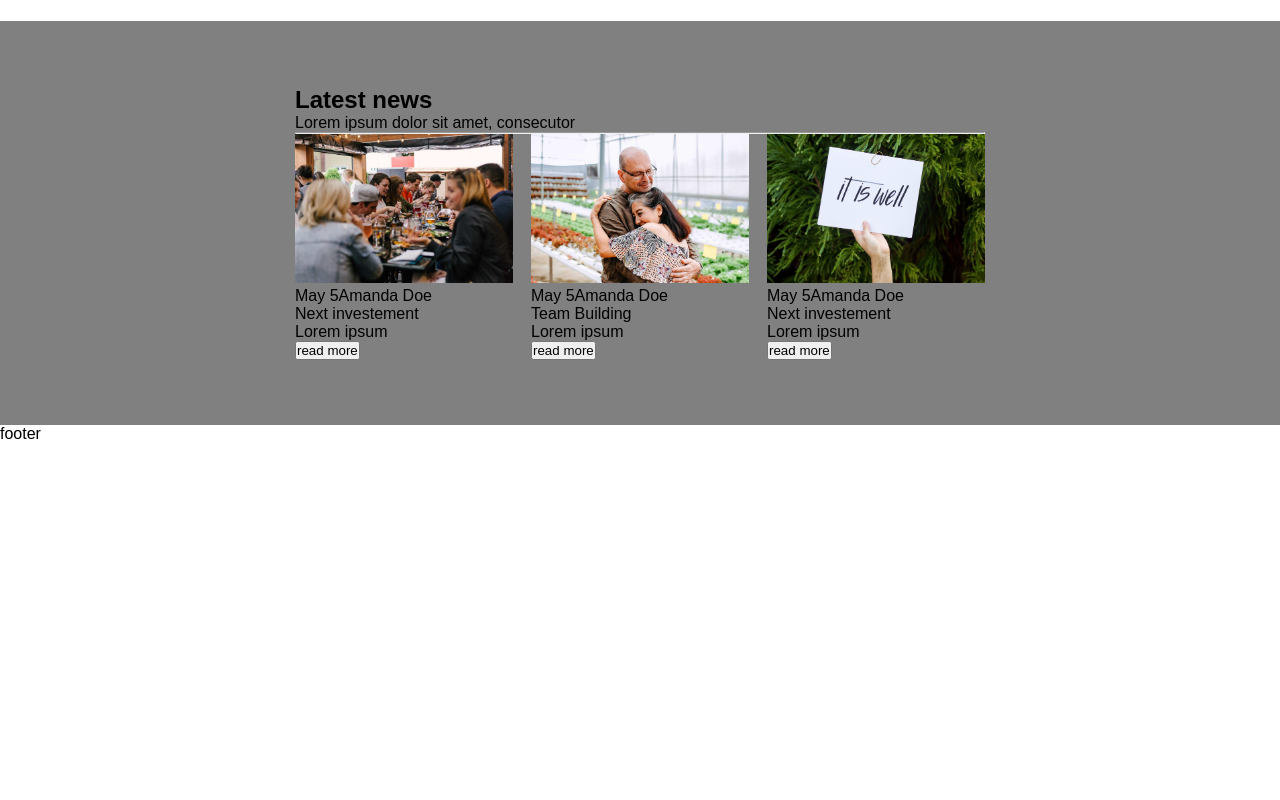
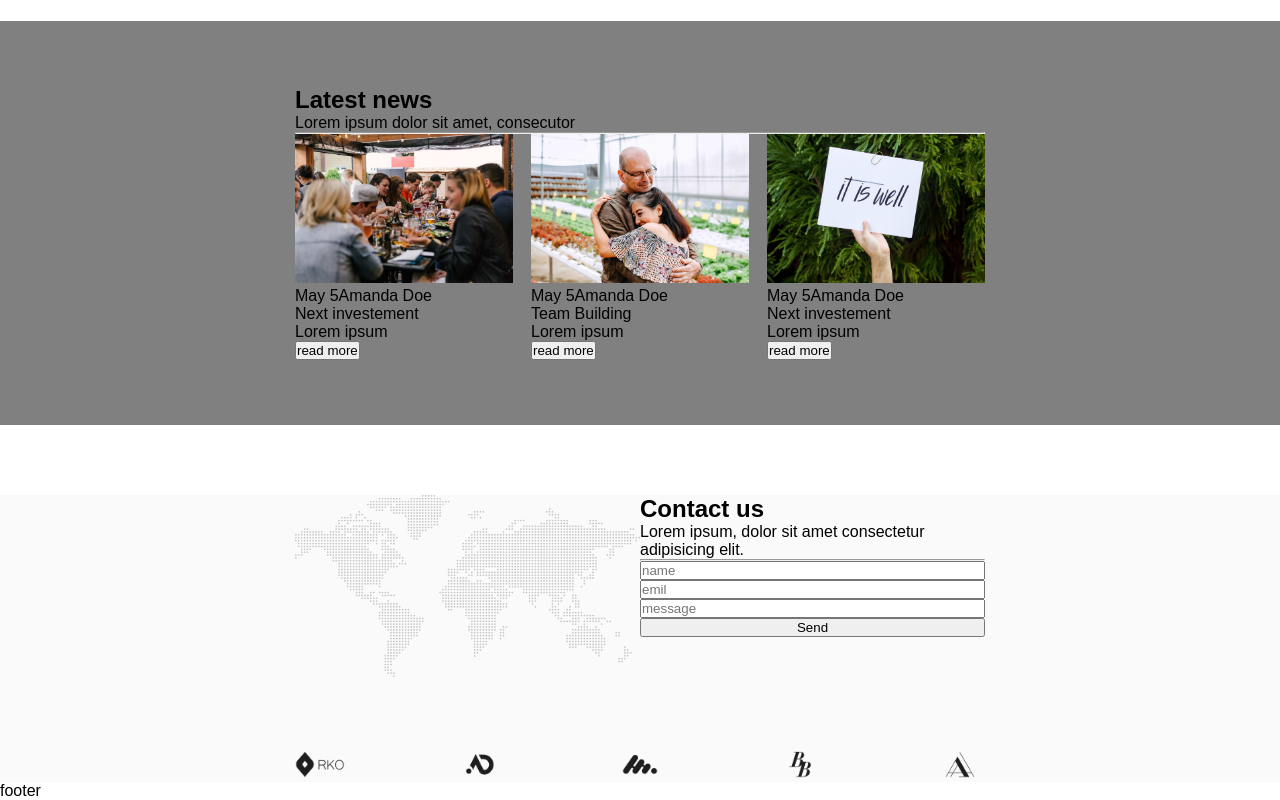
Before and after one commit to albertotaddeucci/proj-html-vuejs, a Vue app: page / in a window 1280 px wide. Shown: the part 2019-2819 px from the top of the page. Before the commit the page ends 2462 px from the top, so only its background shows below. Built offline with nearby package versions, Linux system fonts and the light colour scheme.

Commit message:
inserimento contact us

```diff
--- a/src/App.vue
+++ b/src/App.vue
@@ -1,6 +1,7 @@
 <script>
 import AppHeader from './components/AppHeader.vue'
 import AppMain from './components/AppMain.vue'
+import AppContactUs from './components/AppContactUs.vue'
 import AppFooter from './components/AppFooter.vue'
 
 import {store} from './store.js'
@@ -10,7 +11,8 @@ export default {
     components:{
       AppHeader,
       AppMain,
-      AppFooter
+      AppFooter,
+      AppContactUs
     },
 
 
@@ -28,6 +30,7 @@ export default {
 <template>
   <AppHeader></AppHeader>
   <AppMain></AppMain>
+  <AppContactUs></AppContactUs>
   <AppFooter></AppFooter>
 
 
--- /dev/null
+++ b/src/components/AppContactUs.vue
@@ -0,0 +1,85 @@
+<script>
+import {store} from '../store.js'
+export default {
+    name: "AppContactUs",
+
+    data(){
+      return{
+        store,
+
+      }
+    }
+}
+
+</script>
+
+
+
+<template>
+
+    <section id="contact-us">
+
+        <div class="container-sm">
+            <div class="row">
+                <div class="col-img">
+                    <img src="/img/h1-contact-rev-01.png" alt="">
+
+                </div>
+                <div class="contact-info">
+                    <h2>Contact us</h2>
+                    <p>Lorem ipsum, dolor sit amet consectetur adipisicing elit.</p>
+                    <hr>
+                    <input type="text" placeholder="name">
+                    <input type="text" placeholder="emil">
+                    <input type="text" placeholder="message">
+
+                    <button>Send</button>
+
+
+                </div>
+            </div>
+            <div class="row-clients">
+                <div class="client" v-for="client in store.clients">
+                    <img :src="client.image" alt="">
+                </div>
+
+            </div>
+
+        </div>
+    </section>
+
+
+
+</template>
+
+<style lang="scss">
+
+
+#contact-us{
+    .row{
+        display: flex;
+
+        .col-img{
+            width: 50%;
+            img{
+                width: 100%;
+            }
+        }
+
+        .contact-info{
+            width: 50%;
+            display: flex;
+            flex-direction: column;
+        }
+    }
+
+    .row-clients{
+        display: flex;
+        justify-content: space-between;
+        img{
+            width: 50px;
+        }
+    }
+}
+
+</style>
--- a/src/store.js
+++ b/src/store.js
@@ -12,6 +12,29 @@ export const store = reactive({
         "shop",
         "events",
         "elements"
+    ],
+
+    clients: [
+        {
+            name: "client1",
+            image: "/img/h4-clients-img-01.png"
+        },
+        {
+            name: "client2",
+            image: "/img/h4-clients-img-03.png"
+        },
+        {
+            name: "client3",
+            image: "/img/h4-clients-img-05.png"
+        },
+        {
+            name: "client3",
+            image: "/img/h4-clients-img-07.png"
+        },
+        {
+            name: "client4",
+            image: "/img/h4-clients-img-09.png"
+        }
     ]
 
 
```
